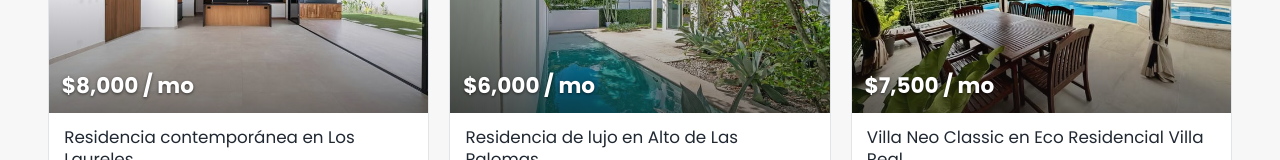
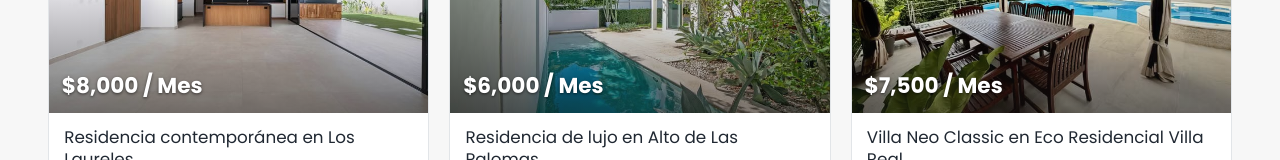
Before and after one commit to Berthortiz/catalogo-de-propiedades-costa-rica-dreams, a React (Vite) app: page /products in a window 1280 px wide. Shown: the part 357-517 px from the top of the page. Built offline with nearby package versions, Linux system fonts and the light colour scheme.

Commit message:
add-w-btn

```diff
--- a/src/components/Header.jsx
+++ b/src/components/Header.jsx
@@ -9,7 +9,7 @@ const links = [
     // { href: "https://www.paypal.com/ncp/payment/R2QJS8AAF58S2", label: "PayPal", external: true },
 ];
 
-const contactUrl = "https://wa.me/50662400129";
+const contactUrl = "https://wa.me/50663964070";
 
 function Header() {
     const [menuOpen, setMenuOpen] = useState(false);
--- a/src/components/WhatsAppButton.jsx
+++ b/src/components/WhatsAppButton.jsx
@@ -17,7 +17,7 @@ export default function WhatsAppButton({ property, className }) {
     return (
         <a
             className={className}
-            href={`https://wa.me/?text=${encodeURIComponent(message.join("\n"))}`}
+            href={`https://wa.me/50663964070?text=${encodeURIComponent(message.join("\n"))}`}
             target="_blank"
             rel="noreferrer"
             aria-label={`Consultar ${property.title} por WhatsApp`}
--- a/src/utils/formatPrice.js
+++ b/src/utils/formatPrice.js
@@ -5,5 +5,5 @@ export const formatPrice = ({ amount, currency = "USD", period }) => {
         maximumFractionDigits: 0
     }).format(amount)
 
-    return period === "month" ? `${formattedPrice} / mo` : formattedPrice
+    return period === "month" ? `${formattedPrice} / Mes` : formattedPrice
 }
```
